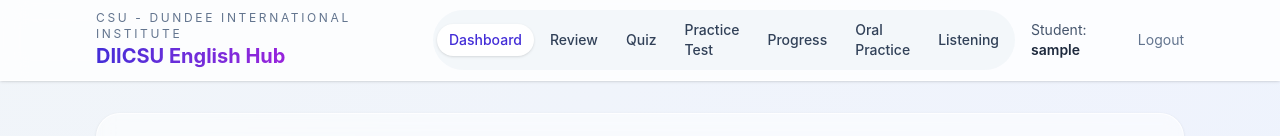
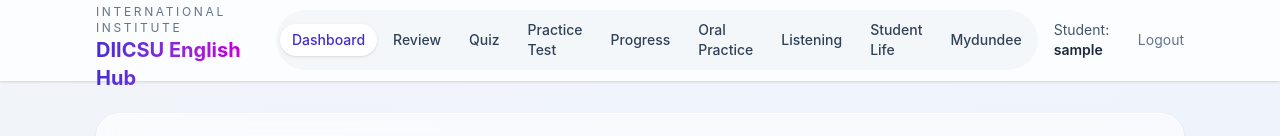
Before and after one commit to z11037/Agile-Software-Engineering-Project, a React (Vite) app in the folder frontend/: page / in a window 1280 px wide. Shown: the top 136 px of the page. Built offline with nearby package versions, Linux system fonts and the light colour scheme; no server answers; sample sign-in values are in the browser's storage.

Commit message:
Add external navigation links to Layout component
Added external navigation links for Student Life and Mydundee.

```diff
--- a/frontend/src/components/Layout.tsx
+++ b/frontend/src/components/Layout.tsx
@@ -34,6 +34,8 @@ export default function Layout() {
                 <NavLink to="/progress">Progress</NavLink>
                 <NavLink to="/oral-practice">Oral Practice</NavLink>
                 <NavLink to="/listening">Listening</NavLink>
+                <ExternalNavLink href="https://dii.csu.edu.cn">Student Life</ExternalNavLink>
+                <ExternalNavLink href="https://my.dundee.ac.uk">Mydundee</ExternalNavLink>
               </div>
             </div>
             <div className="flex items-center space-x-4">
@@ -59,6 +61,8 @@ export default function Layout() {
           <NavLink to="/progress">Progress</NavLink>
           <NavLink to="/oral-practice">Oral</NavLink>
           <NavLink to="/listening">Listening</NavLink>
+          <ExternalNavLink href="https://dii.csu.edu.cn">Student Life</ExternalNavLink>
+          <ExternalNavLink href="https://my.dundee.ac.uk">Mydundee</ExternalNavLink>
         </div>
       </nav>
 
@@ -87,3 +91,16 @@ function NavLink({ to, children }: { to: string; children: React.ReactNode }) {
     </RouterNavLink>
   );
 }
+
+function ExternalNavLink({ href, children }: { href: string; children: React.ReactNode }) {
+  return (
+    <a
+      href={href}
+      target="_blank"
+      rel="noreferrer noopener"
+      className="text-sm font-medium px-3 py-1.5 rounded-full transition-colors text-slate-700 hover:text-indigo-700 hover:bg-white/70"
+    >
+      {children}
+    </a>
+  );
+}
```
